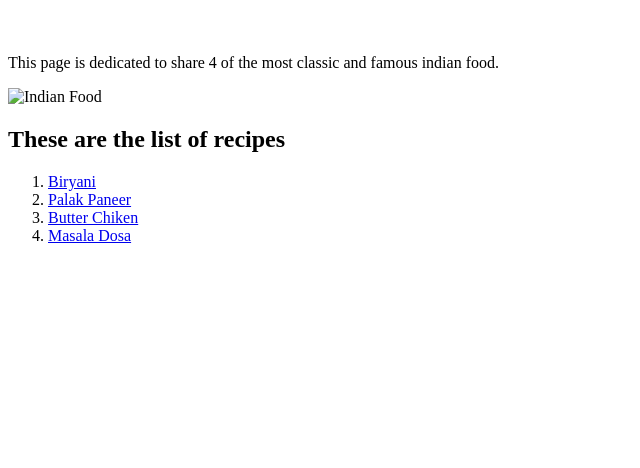
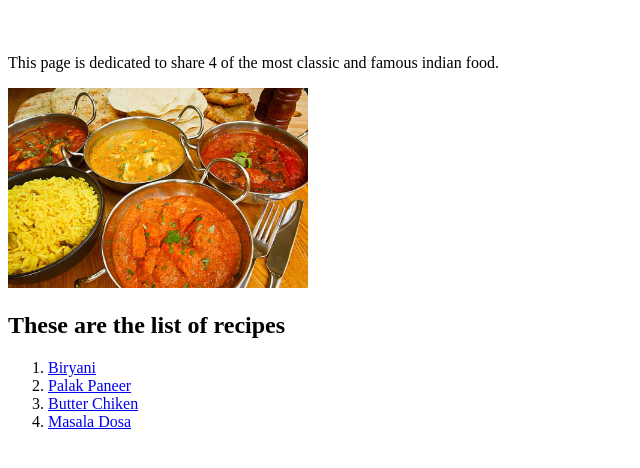
Before and after one commit to GreenWindCoding/The_odin_project_Assigment_1, a plain HTML site: page index.html in a window 1280 px wide. Shown: the part 60-528 px from the top of the page, without its empty margins (0-640 px from the left). Drawn offline with Linux system fonts and the light colour scheme; the site is published under a folder, as on GitHub Pages, so addresses that start at the root find nothing.

Commit message:
Update index.html

```diff
--- a/index.html
+++ b/index.html
@@ -9,7 +9,7 @@
     <h1><strong>Some Classic Indian Recipes</strong></h1>
     <br>
     <p>This page is dedicated to share 4 of the most classic and famous indian food.</p>
-    <img src="/images/IndianFood_Main.jpg" alt="Indian Food" width="300" height="200">
+    <img src="images/IndianFood_Main.jpg" alt="Indian Food" width="300" height="200">
     <h2>These are the list of recipes</h2>
     <ol>
         <li><a href="recipes/biryani.html">Biryani</a></li>
```
